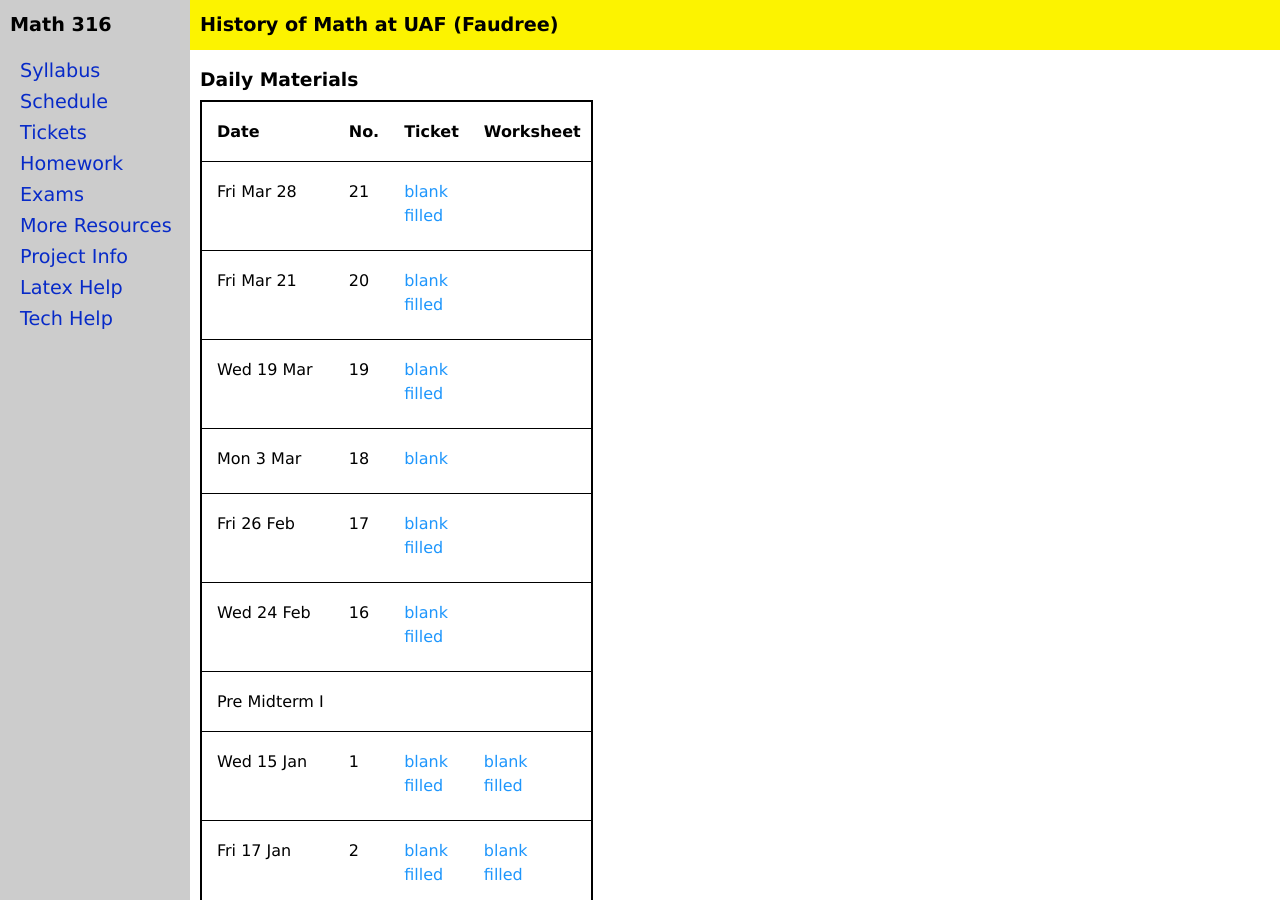
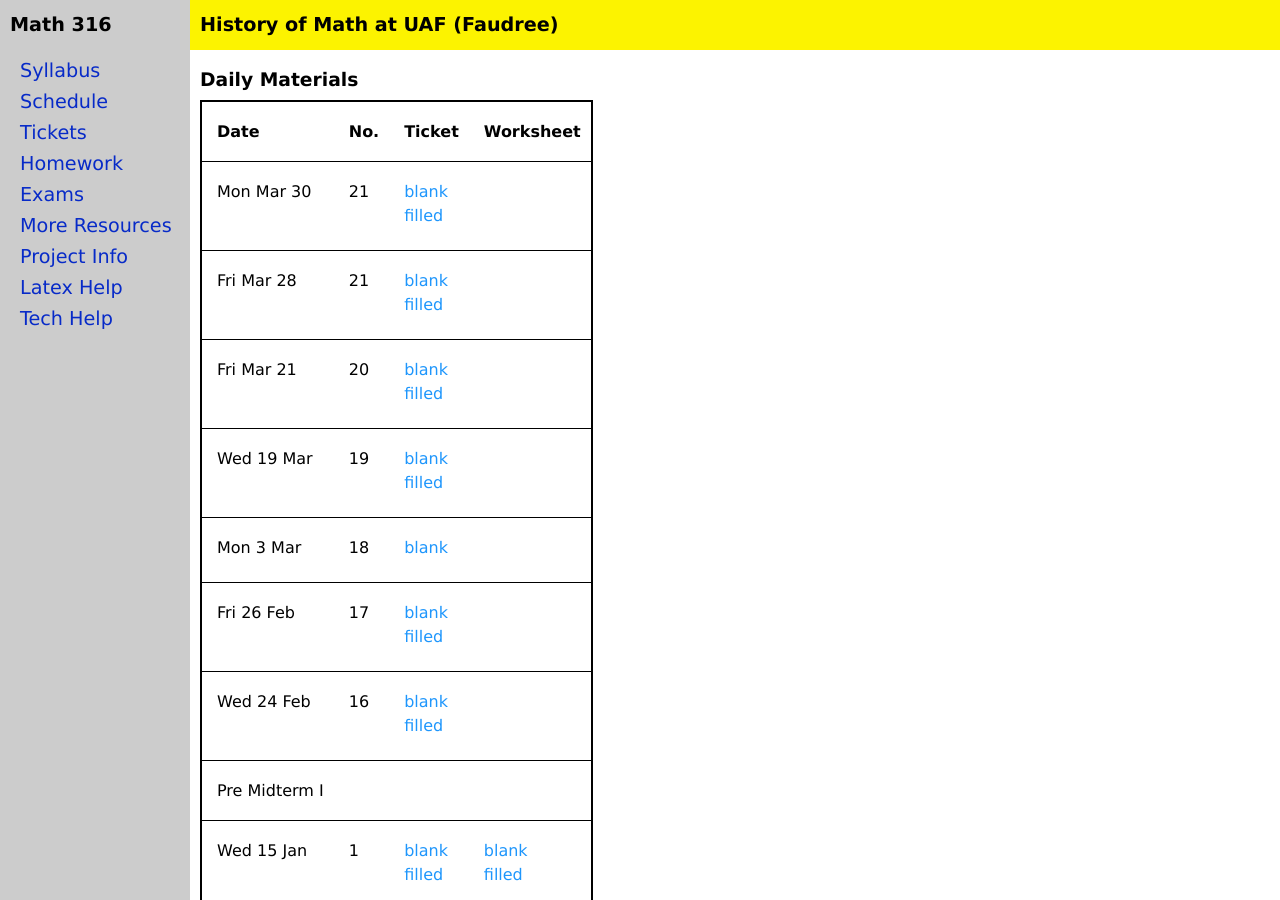
Before and after one commit to jrfaudree/HOM, a Jekyll site: the page built from tickets.md, in a window 1280 px wide and 900 px high. Built offline with Jekyll 4.4.1, drawn with Linux system fonts in a browser that asks for light colours.

Commit message:
Update ticket_s2025.yml

```diff
--- a/_data/ticket_s2025.yml
+++ b/_data/ticket_s2025.yml
@@ -1,3 +1,7 @@
+- day: Mon Mar 30
+  number: "21"
+  ticket: https://jrfaudree.github.io/HOM/assets/tickets/t22.pdf
+  tfilled: https://jrfaudree.github.io/HOM/assets/tickets/t22s.pdf
 - day: Fri Mar 28
   number: "21"
   ticket: https://jrfaudree.github.io/HOM/assets/tickets/t21.pdf
```
